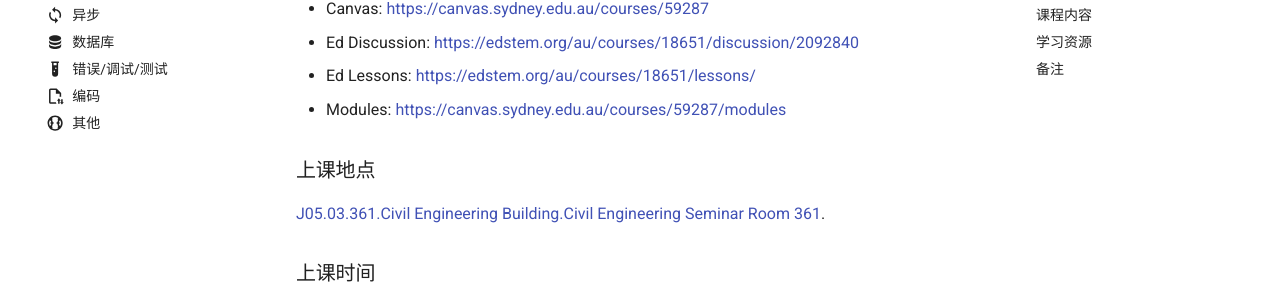
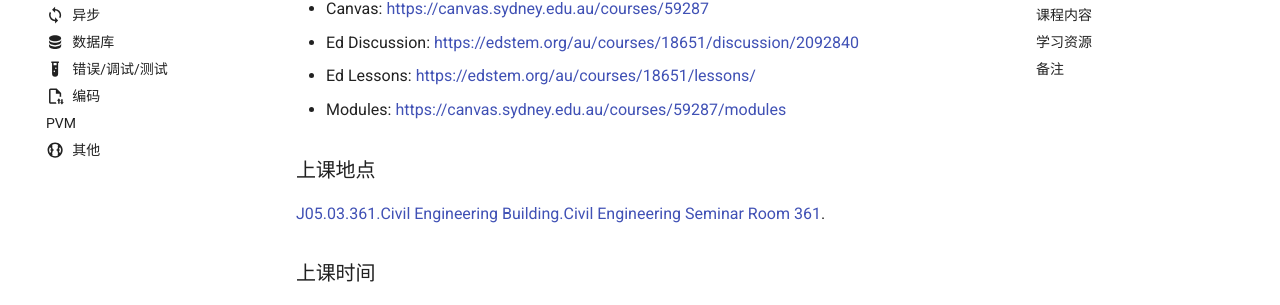
Before and after one commit to sigmax01/py, an MkDocs documentation site: the page built from docs/基础/绪论.md, in a window 1280 px wide. Shown: the part 389-694 px from the top of the page. Built offline with MkDocs 1.6.1 and Material for MkDocs 9.7.7, drawn with Linux system fonts in a browser that asks for light colours.

Commit message:
chore: update mkdocs.yml

```diff
--- a/mkdocs.yml
+++ b/mkdocs.yml
@@ -142,6 +142,7 @@ nav:
     - 数据库: 基础/数据库.md
     - 错误/调试/测试: 基础/调试.md
     - 编码: 基础/编码.md
+    - PVM: 基础/PVM.md
     - 其他: 基础/其他.md
   - 常用:
     - datetime: 常用/datetime.md
```
